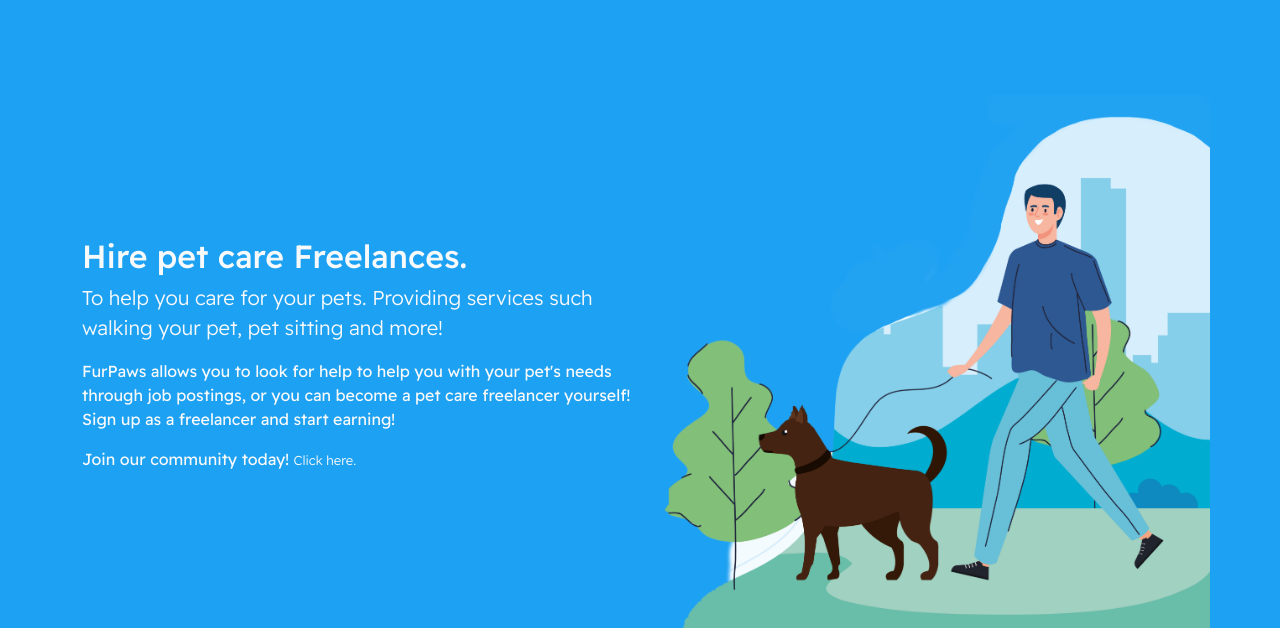
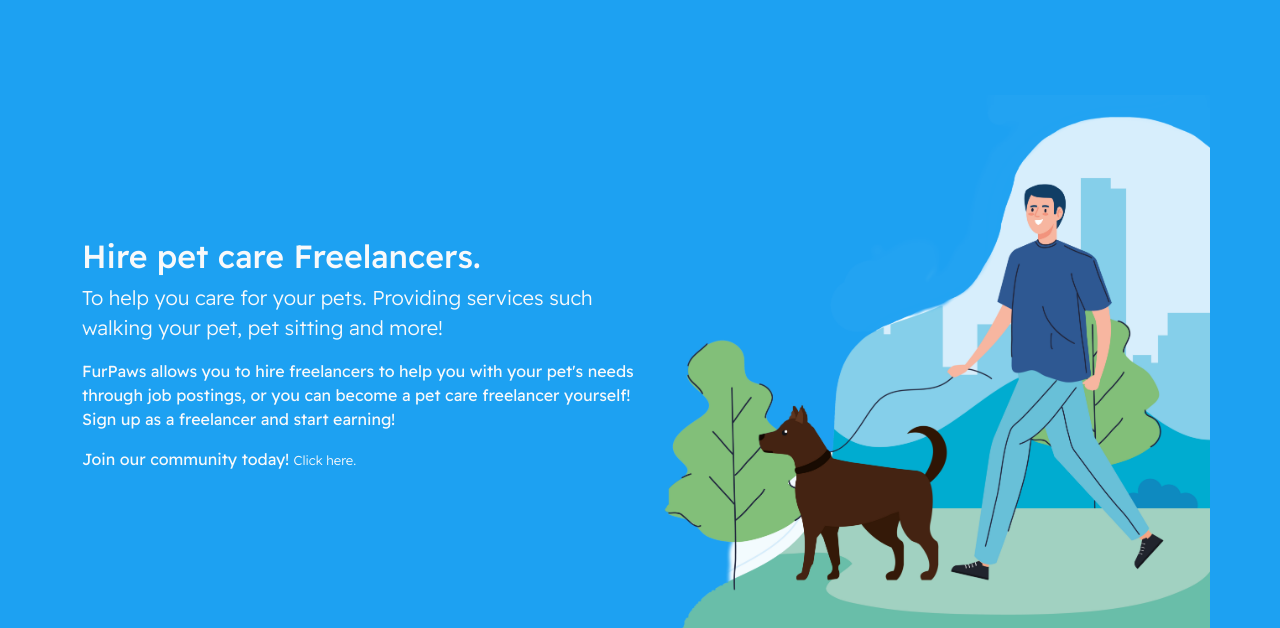
Before and after one commit to uvwbermudo/Furpaws, a Flask app: page / in a window 1280 px wide. Shown: the part 1397-2025 px from the top of the page. Run offline with Flask 2, Linux system fonts and the light colour scheme; parts of the project's set-up code (start-up, migrations or seed data) failed here and were passed over; some libraries are stand-ins or nearby versions.

Commit message:
FUR-6 fixed bugs on registration display, fixed typos in landing

```diff
--- a/flaskr/templates/auth/base.html
+++ b/flaskr/templates/auth/base.html
@@ -14,8 +14,8 @@
   <link rel="stylesheet" href="../../static/css/styles.css">
 </head>
 <body class="{% block bg %}landing-bg{% endblock %} position-relative">
+    {% include 'toast.html' %}
     <input class="p-0 m-0" type="hidden" name="csrf_token" id="csrf_token" value="{{ csrf_token() }}">
-    {% include 'toast.html' %}
     {% block body_content %}{% endblock %}
 
 
--- a/flaskr/templates/auth/landing.html
+++ b/flaskr/templates/auth/landing.html
@@ -60,9 +60,9 @@ FurPaws - Index
   <div class="container pt-5">
     <div class="row align-items-center justify-content-between pt-5">
       <div class="col-md">
-        <h2>Hire pet care Freelances.</h2>
+        <h2>Hire pet care Freelancers.</h2>
         <p class="lead">To help you care for your pets. Providing services such walking your pet, pet sitting and more!</p>
-        <p>FurPaws allows you to look for help to help you with your pet's needs through job postings, or you can become a pet care freelancer yourself! Sign up as a freelancer and start earning!</p>
+        <p>FurPaws allows you to hire freelancers to help you with your pet's needs through job postings, or you can become a pet care freelancer yourself! Sign up as a freelancer and start earning!</p>
         <p>Join our community today! <a href="/register" class="btn-link text-light lead">Click here.</a></p>
       </div>
       <div class="col-md h-100 p-0 w-100">
```
